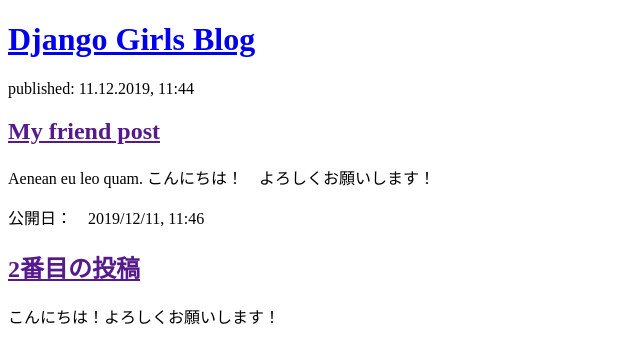
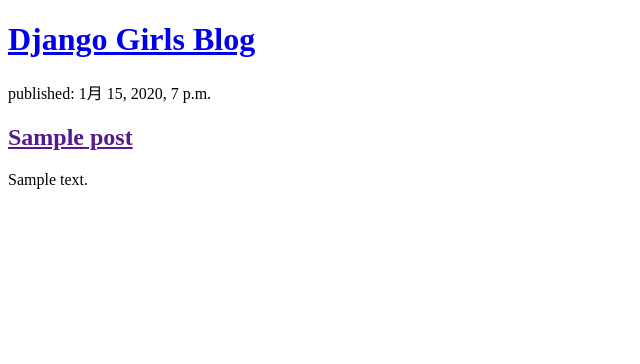
Before and after one commit to OBA-faa/my-first-blog, a Django app: template blog/templates/blog/post_list.html in a window 1280 px wide. Shown: the top 364 px of the page, without its empty margins (0-640 px from the left). Run offline with Django 3.2, Linux system fonts and the light colour scheme; the template is opened without the code that fills it: values that come from a table or form of the project are taken from there, others are empty; tables that the repository leaves empty hold one stand-in row (values such as "Sample post").

Commit message:
Modified templates to display posts from database.

```diff
--- a/blog/templates/blog/post_list.html
+++ b/blog/templates/blog/post_list.html
@@ -9,16 +9,13 @@
         <h1><a href="/">Django Girls Blog</a></h1>
     </div>
 
-    <div>
-        <p>published: 11.12.2019, 11:44</p>
-        <h2><a href="">My friend post</a></h2>
-        <p>Aenean eu leo quam. こんにちは！　よろしくお願いします！</p>
-    </div>
+    {% for post in posts %}
+        <div>
+            <p>published: {{ post.published_date }}</p>
+            <h2><a href="">{{ post.title }}</a> </h2>
+            <p>{{ post.text|linebreaksbr }}</p>
+        </div>
+    {% endfor %}
 
-    <div>
-        <p>公開日：　2019/12/11, 11:46</p>
-        <h2><a href="">2番目の投稿</a> </h2>
-        <p>こんにちは！よろしくお願いします！</p>
-    </div>
 </body>
 </html>
--- a/blog/views.py
+++ b/blog/views.py
@@ -1,5 +1,8 @@
 from django.shortcuts import render
+from django.utils import timezone
+from .models import Post
 
 # Create your views here.
 def post_list(request):
-    return render(request, 'blog/post_list.html', {})
+    posts = Post.objects.filter(published_date__lte=timezone.now()).order_by('-published_date')
+    return render(request, 'blog/post_list.html', {'posts': posts})
```
